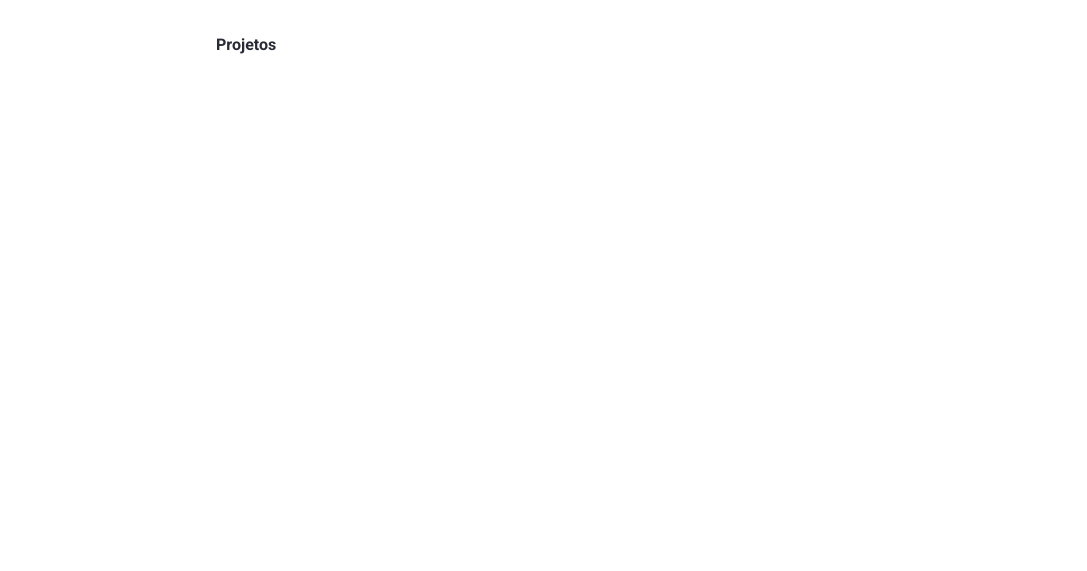
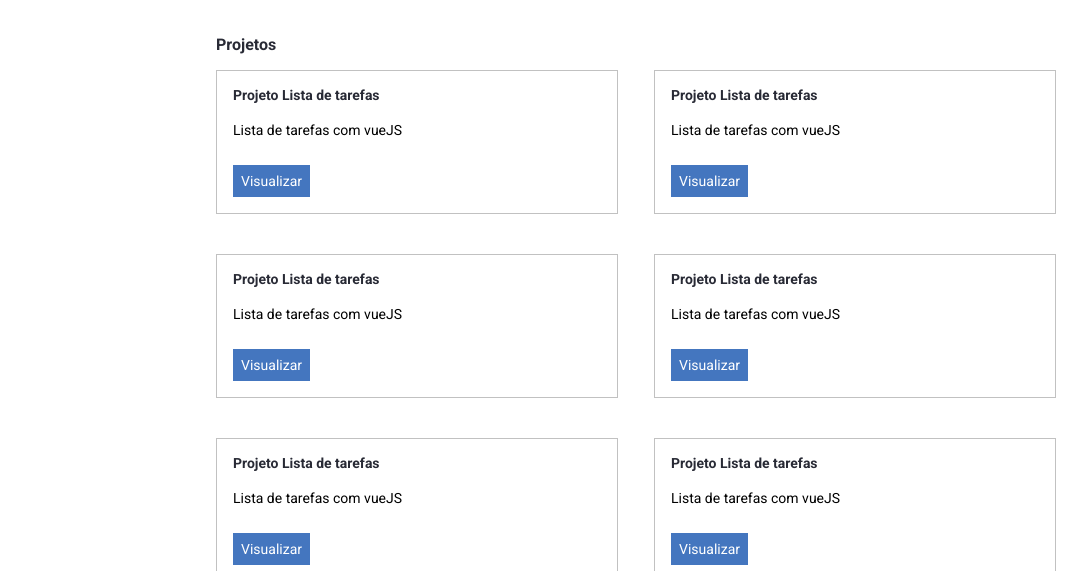
Before and after one commit to DGzzzzz/Portfolio2, a React (Create React App) app: page / in a window 1280 px wide. Shown: the part 381-952 px from the top of the page, without its empty margins (96-1183 px from the left). Before the commit the page ends 800 px from the top, so only its background shows below. Built offline with nearby package versions, Linux system fonts and the light colour scheme.

Commit message:
criando a seção de projetos e o componente de projeto

```diff
--- /dev/null
+++ b/src/Projeto/index.tsx
@@ -0,0 +1,14 @@
+import Paragrafo from '../components/Paragrafo'
+import Titulo from '../components/Titulo'
+
+import { Card, LinkBotao } from './styles'
+
+const Projeto = () => (
+  <Card>
+    <Titulo>Projeto Lista de tarefas</Titulo>
+    <Paragrafo tipo="secundario">Lista de tarefas com vueJS</Paragrafo>
+    <LinkBotao>Visualizar</LinkBotao>
+  </Card>
+)
+
+export default Projeto
--- /dev/null
+++ b/src/Projeto/styles.ts
@@ -0,0 +1,16 @@
+import styled from 'styled-components'
+
+export const Card = styled.div`
+  border: 1px solid #c1c1c1;
+  padding: 16px;
+`
+
+export const LinkBotao = styled.a`
+  color: #fff;
+  font-size: 14px;
+  background-color: #4476bf;
+  text-decoration: none;
+  padding: 8px;
+  display: inline-block;
+  margin-top: 24px;
+`
--- a/src/components/Paragrafo/index.tsx
+++ b/src/components/Paragrafo/index.tsx
@@ -2,7 +2,7 @@ import { P } from './styles'
 
 export type Props = {
   children: string
-  tipo?: string
+  tipo?: 'principal' | 'secundario'
 }
 const Paragrafo = ({ children, tipo = 'principal' }: Props) => (
   <P tipo={tipo}>{children}</P>
--- a/src/containers/Projetos/index.tsx
+++ b/src/containers/Projetos/index.tsx
@@ -1,8 +1,31 @@
+import Projeto from '../../Projeto'
 import Titulo from '../../components/Titulo'
+
+import { Lista } from './style'
 
 const Projetos = () => (
   <section>
     <Titulo fontSize={16}>Projetos</Titulo>
+    <Lista>
+      <li>
+        <Projeto />
+      </li>
+      <li>
+        <Projeto />
+      </li>
+      <li>
+        <Projeto />
+      </li>
+      <li>
+        <Projeto />
+      </li>
+      <li>
+        <Projeto />
+      </li>
+      <li>
+        <Projeto />
+      </li>
+    </Lista>
   </section>
 )
 
--- /dev/null
+++ b/src/containers/Projetos/style.ts
@@ -0,0 +1,14 @@
+import styled from 'styled-components'
+
+export const Lista = styled.ul`
+  display: grid;
+  grid-template-columns: 1fr 1fr;
+  column-gap: 36px;
+  row-gap: 40px;
+
+  @media (max-width: 768px) {
+    grid-template-columns: 1fr;
+    column-gap: 0;
+    row-gap: 16px;
+  }
+`
--- a/src/styles.ts
+++ b/src/styles.ts
@@ -5,6 +5,7 @@ const EstiloGlobal = createGlobalStyle`
     margin: 0;
     padding: 0;
     font-family: "Roboto", sans-serif;
+    list-style: none;
   }
 
   body {
```
